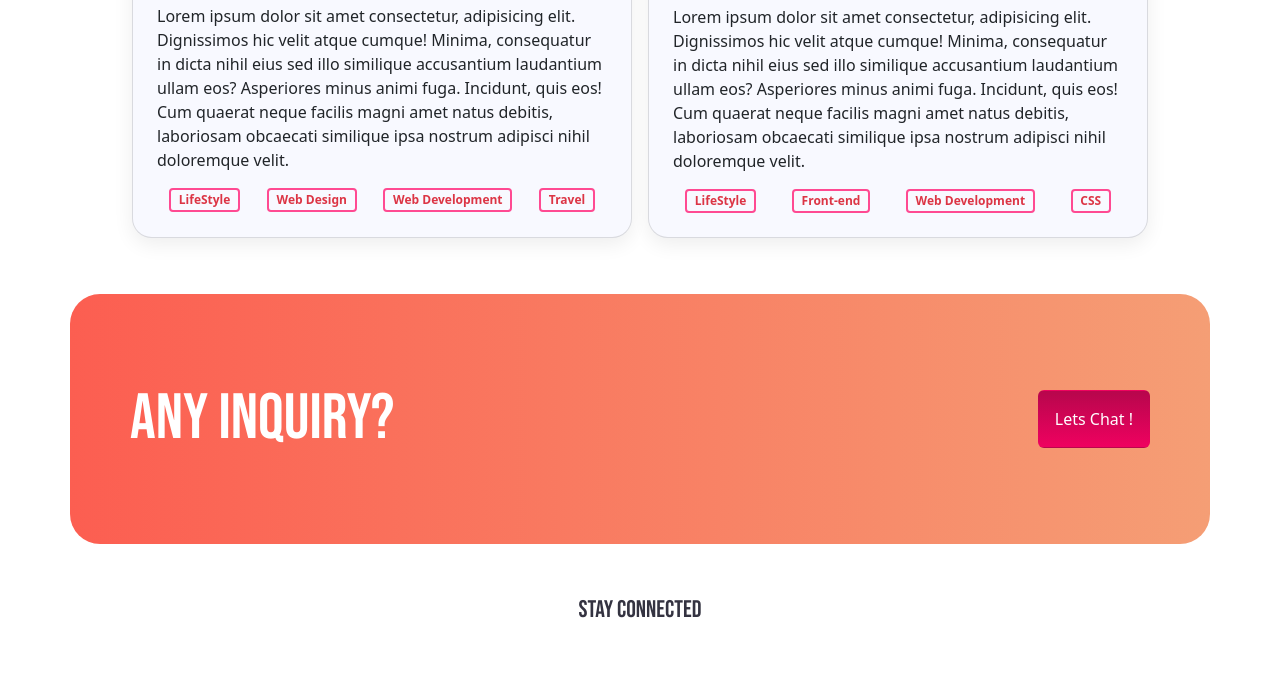
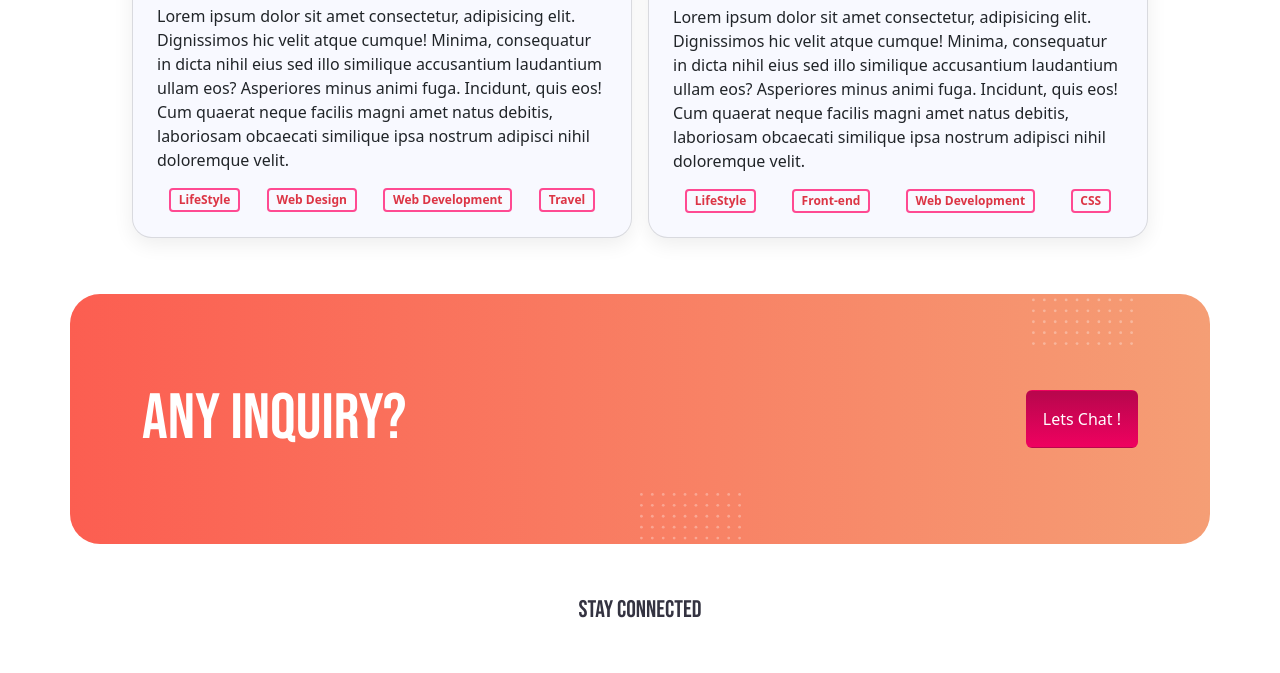
Before and after one commit to ekimcem/Simple_Portfolio, a plain HTML site: page index.html in a window 1280 px wide. Shown: the part 2365-3038 px from the top of the page. Drawn offline with nearby package versions, Linux system fonts and the light colour scheme; a web font is replaced by a local one.

Commit message:
footer details updated

```diff
--- a/design.css
+++ b/design.css
@@ -195,3 +195,7 @@
     width: 370px;
     margin-right: 5px;
 }
+
+.footer-bg-details-dot-1 {
+    background: url(assets/dots.svg) top -50px right 65px no-repeat, url(assets/dots.svg) bottom -50px right 45% no-repeat;
+}
--- a/index.html
+++ b/index.html
@@ -152,10 +152,13 @@
     <!--Footer - Stay Connected (Ekim)-->
     <footer id="footer">
         <div class="container inquiry-bg mb-5">
-            <div class="h-100">
-                <div class="d-flex ms-5 me-5 h-100 align-items-center justify-content-between">
-                    <div class="inquiry-text">ANY INQUIRY?</div>
-                    <div class="btn p-3">Lets Chat !</div>
+            <div class="container h-100 w-100 footer-bg-details-dot-1 footer-bg-details-dot-2 ">
+
+                <div class="h-100">
+                    <div class="d-flex ms-5 me-5 h-100 align-items-center justify-content-between">
+                        <div class="inquiry-text">ANY INQUIRY?</div>
+                        <div class="btn p-3">Lets Chat !</div>
+                    </div>
                 </div>
             </div>
         </div>
```
Also changed, not shown: assets/dots.svg (added), assets/elipse.svg (added), assets/elipse_2.svg (added).
